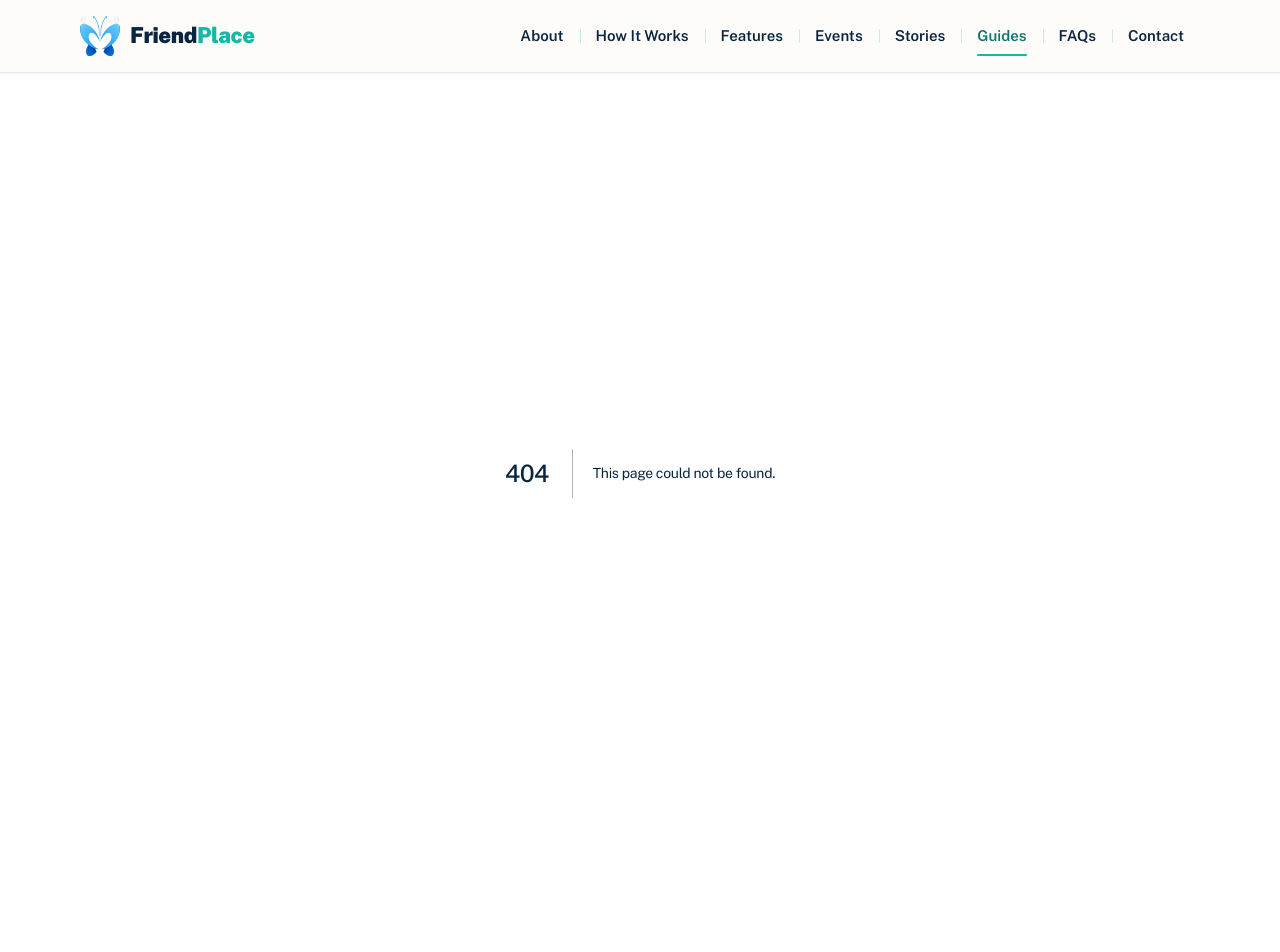
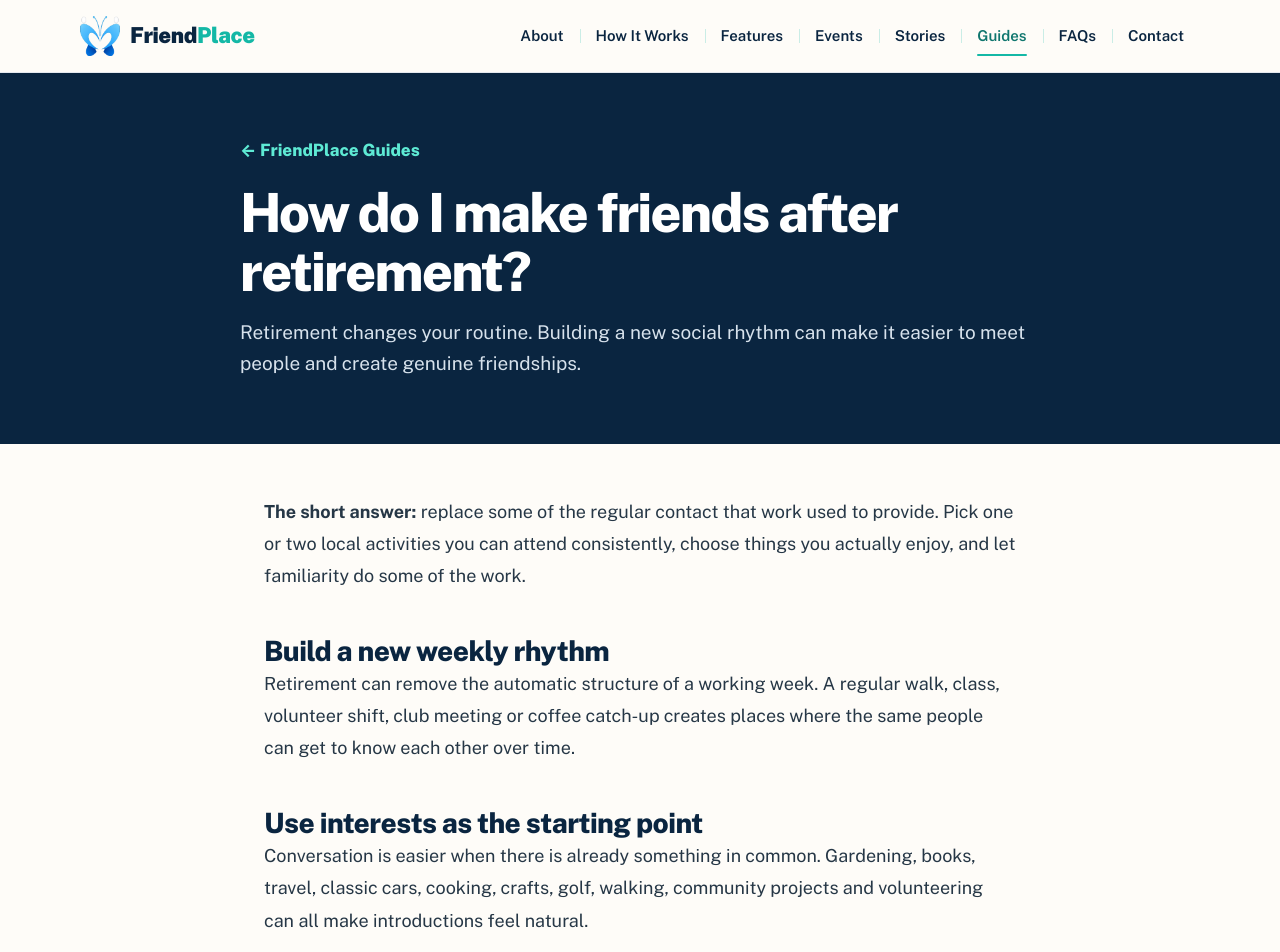
Before and after one commit to garrywills-gif/friendplace-website, a Next.js app: page /guides/how-to-make-friends-after-retirement in a window 1280 px wide. Before the commit this address had no page. Shown: the top 952 px of the page. Built offline with nearby package versions, Linux system fonts and the light colour scheme.

Commit message:
Add AEO guide for friendship after retirement

```diff
--- /dev/null
+++ b/app/guides/how-to-make-friends-after-retirement/page.tsx
@@ -0,0 +1,63 @@
+import type { Metadata } from 'next';
+import Link from 'next/link';
+
+export const metadata: Metadata = {
+  title: 'How Do I Make Friends After Retirement?',
+  description: 'Practical ideas for making new friends after retirement in Australia, rebuilding your social circle and finding local groups, activities and connection.',
+  alternates: { canonical: '/guides/how-to-make-friends-after-retirement' },
+  openGraph: {
+    title: 'How Do I Make Friends After Retirement?',
+    description: 'Low-pressure ways to rebuild your social circle and meet new people after retirement.',
+    url: '/guides/how-to-make-friends-after-retirement',
+    type: 'article',
+  },
+};
+
+const faq = [
+  { q: 'Why can retirement feel socially different?', a: 'Work provides routine and repeated contact with other people. When that disappears, many people realise how much of their social life was built into the working week.' },
+  { q: 'What are good ways to meet people after retirement?', a: 'Recurring local activities are often best: walking groups, volunteering, U3A, hobby clubs, community centres, libraries, Men’s Sheds, gardening groups and social clubs.' },
+  { q: 'How long does it take to make a new friend?', a: 'There is no fixed timeline. Friendship usually develops through repeated contact, small conversations and shared experiences rather than one big meeting.' },
+];
+
+export default function Guide() {
+  const schema = {
+    '@context': 'https://schema.org',
+    '@type': 'Article',
+    headline: 'How do I make friends after retirement?',
+    description: metadata.description,
+    author: { '@type': 'Organization', name: 'FriendPlace' },
+    publisher: { '@type': 'Organization', name: 'FriendPlace', url: 'https://friendplace.com.au' },
+    mainEntityOfPage: 'https://friendplace.com.au/guides/how-to-make-friends-after-retirement',
+  };
+  const faqSchema = {
+    '@context': 'https://schema.org',
+    '@type': 'FAQPage',
+    mainEntity: faq.map(item => ({ '@type': 'Question', name: item.q, acceptedAnswer: { '@type': 'Answer', text: item.a } })),
+  };
+
+  return <article style={{ background: '#FEFCF8', minHeight: '70vh' }}>
+    <script type="application/ld+json" dangerouslySetInnerHTML={{ __html: JSON.stringify(schema) }} />
+    <script type="application/ld+json" dangerouslySetInnerHTML={{ __html: JSON.stringify(faqSchema) }} />
+    <header style={{ background: '#0A2540', color: 'white', padding: '64px 24px' }}><div style={{ maxWidth: 800, margin: '0 auto' }}>
+      <Link href="/guides" style={{ color: '#5EEAD4', fontWeight: 800, textDecoration: 'none' }}>← FriendPlace Guides</Link>
+      <h1 style={{ color: '#FFFFFF', fontSize: 'clamp(34px, 6vw, 54px)', lineHeight: 1.08, letterSpacing: '-.035em', margin: '20px 0 16px' }}>How do I make friends after retirement?</h1>
+      <p style={{ fontSize: 19, lineHeight: 1.65, color: '#D7E2EC', margin: 0 }}>Retirement changes your routine. Building a new social rhythm can make it easier to meet people and create genuine friendships.</p>
+    </div></header>
+    <div style={{ maxWidth: 800, margin: '0 auto', padding: '52px 24px 80px', color: '#263746', fontSize: 18, lineHeight: 1.8 }}>
+      <p><strong>The short answer:</strong> replace some of the regular contact that work used to provide. Pick one or two local activities you can attend consistently, choose things you actually enjoy, and let familiarity do some of the work.</p>
+      <h2 style={h2}>Build a new weekly rhythm</h2><p>Retirement can remove the automatic structure of a working week. A regular walk, class, volunteer shift, club meeting or coffee catch-up creates places where the same people can get to know each other over time.</p>
+      <h2 style={h2}>Use interests as the starting point</h2><p>Conversation is easier when there is already something in common. Gardening, books, travel, classic cars, cooking, crafts, golf, walking, community projects and volunteering can all make introductions feel natural.</p>
+      <h2 style={h2}>Try local organisations</h2><p>Libraries, councils, neighbourhood centres, RSL and community clubs, U3A, Probus, Men’s Sheds, volunteering organisations and hobby groups often have recurring activities designed around shared interests.</p>
+      <h2 style={h2}>Do not judge the first visit too quickly</h2><p>A group can feel unfamiliar the first time. If it seems reasonably comfortable, try it again. Recognition often starts on the second or third visit, and that is when conversation becomes easier.</p>
+      <aside style={callout}><strong style={{ color: '#0A2540' }}>One good connection is enough to start.</strong><br/>You do not need a huge new social circle. One person you enjoy seeing can lead to another invitation, another activity and a much wider sense of connection.</aside>
+      <h2 style={h2}>Frequently asked questions</h2>
+      {faq.map(item => <section key={item.q}><h3 style={h3}>{item.q}</h3><p>{item.a}</p></section>)}
+      <p><Link href="/guides/where-can-i-meet-people-near-me" style={link}>Next: Where can I meet people near me? →</Link></p>
+    </div>
+  </article>;
+}
+
+const h2 = { color: '#0A2540', fontSize: 28, lineHeight: 1.25, marginTop: 40 } as const;
+const h3 = { color: '#0A2540', fontSize: 21, lineHeight: 1.35, marginTop: 28 } as const;
+const callout = { background: '#ECFDF9', border: '1px solid #99E6D9', borderRadius: 18, padding: 24, margin: '40px 0' } as const;
+const link = { color: '#0F766E', fontWeight: 800, textDecoration: 'none' } as const;
```
